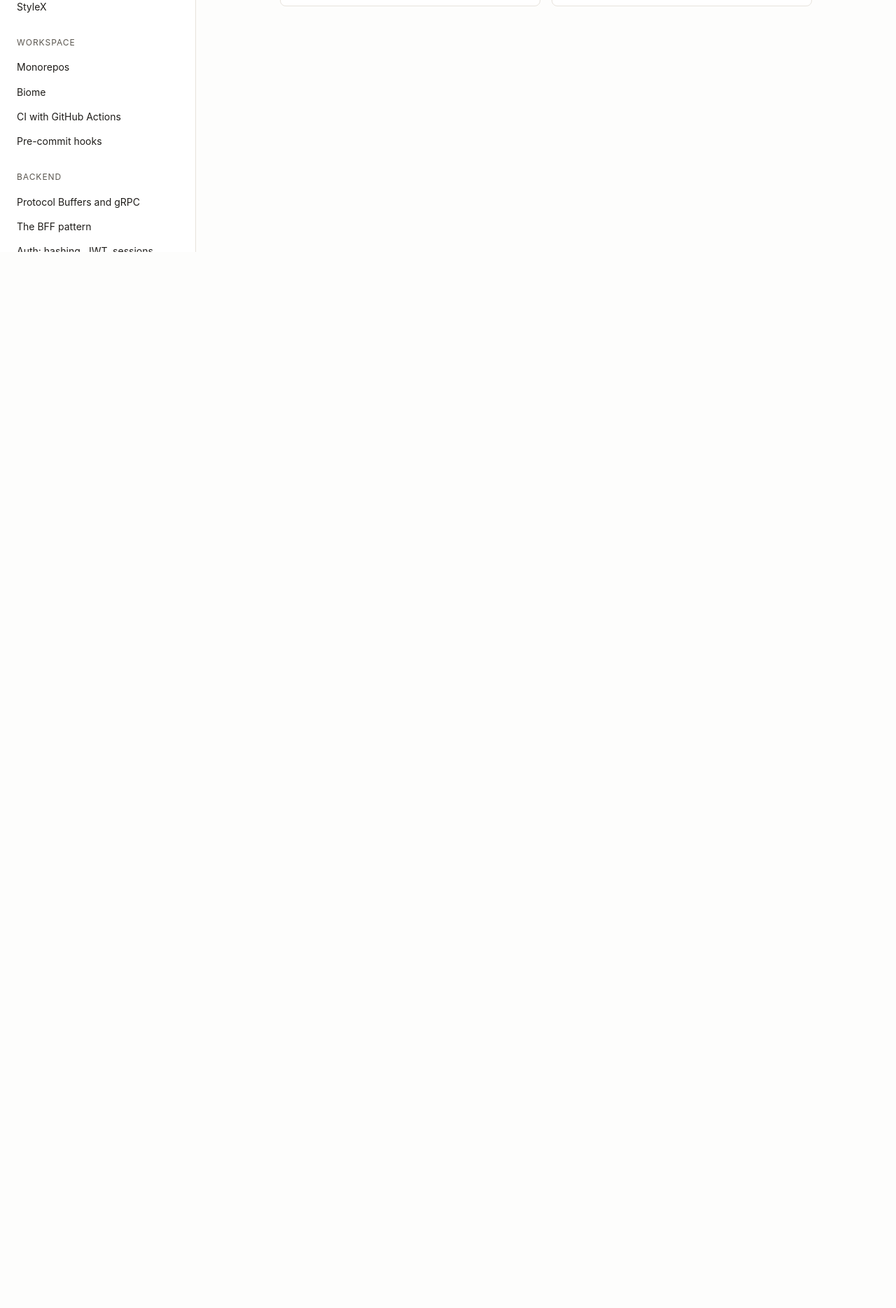
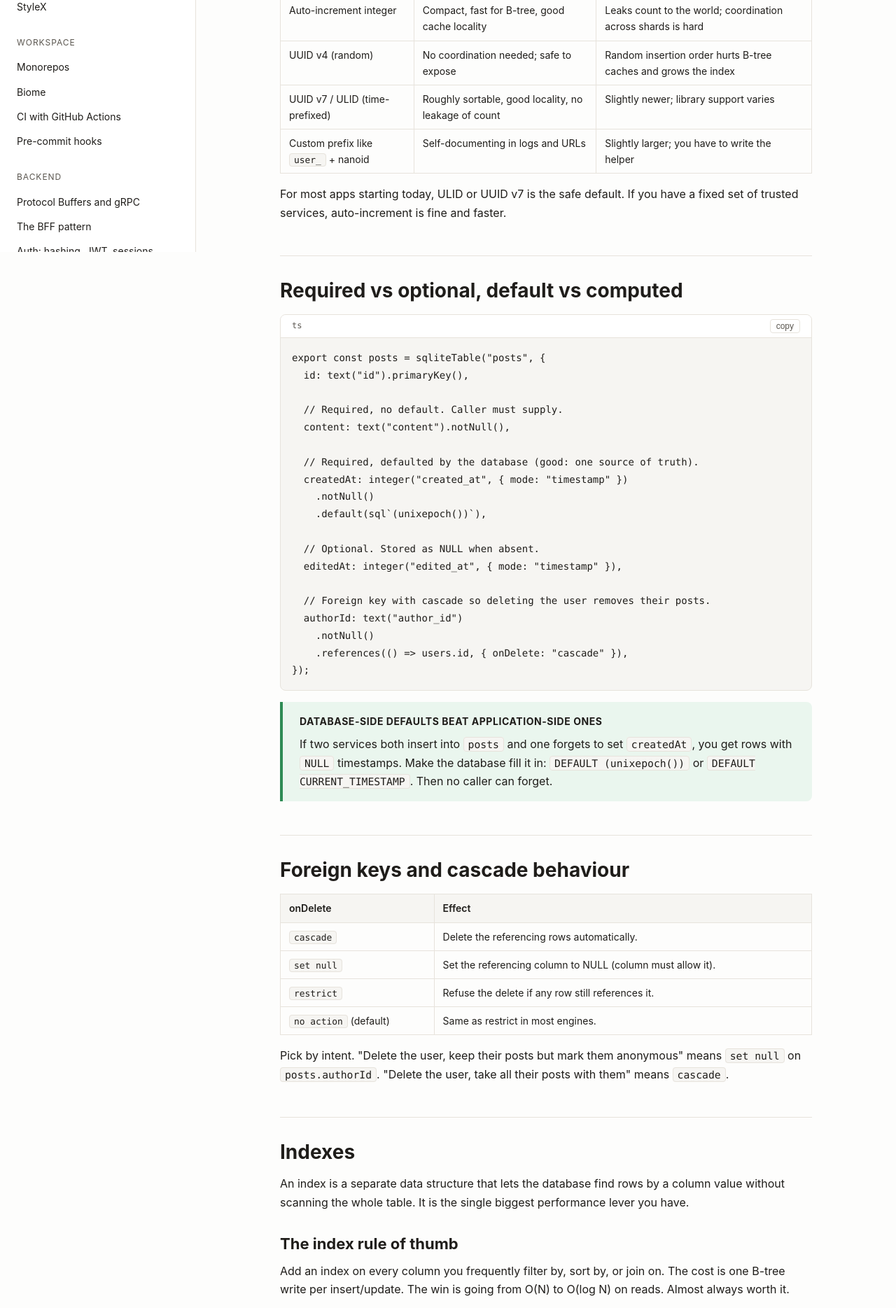
Before and after one commit to edriso/modern-fullstack-by-example, a React (Vite) app: page /schema in a window 1280 px wide. Shown: the part 440-2309 px from the top of the page at 70% size. Before the commit the page ends 800 px from the top, so only its background shows below. Built offline with nearby package versions, Linux system fonts and the light colour scheme.

Commit message:
docs: schema and relations page

```diff
--- a/src/routes/schema.tsx
+++ b/src/routes/schema.tsx
@@ -1,5 +1,6 @@
 import { createFileRoute } from "@tanstack/react-router";
-import { Stub } from "../components/Stub";
+import { Callout } from "../components/Callout";
+import { CodeBlock } from "../components/CodeBlock";
 import { TopicLayout } from "../components/TopicLayout";
 
 export const Route = createFileRoute("/schema")({
@@ -12,9 +13,268 @@ function Page() {
 			slug="/schema"
 			group="Data"
 			title="Schema and relations"
-			tagline="Designing tables, indexes, foreign keys, and timestamps."
+			tagline="Designing tables, picking primary keys, choosing the right indexes, and what to do when the schema needs to change."
 		>
-			<Stub what="Schema and relations" />
+			<p>
+				The fastest path to a slow app is the wrong schema. Get the columns and
+				indexes right and the queries are usually obvious. Get them wrong and you fight
+				the database for the rest of the project.
+			</p>
+
+			<h2>Pick a primary key strategy and stick with it</h2>
+			<table>
+				<thead>
+					<tr>
+						<th>Strategy</th>
+						<th>Pros</th>
+						<th>Cons</th>
+					</tr>
+				</thead>
+				<tbody>
+					<tr>
+						<td>Auto-increment integer</td>
+						<td>Compact, fast for B-tree, good cache locality</td>
+						<td>Leaks count to the world; coordination across shards is hard</td>
+					</tr>
+					<tr>
+						<td>UUID v4 (random)</td>
+						<td>No coordination needed; safe to expose</td>
+						<td>Random insertion order hurts B-tree caches and grows the index</td>
+					</tr>
+					<tr>
+						<td>UUID v7 / ULID (time-prefixed)</td>
+						<td>Roughly sortable, good locality, no leakage of count</td>
+						<td>Slightly newer; library support varies</td>
+					</tr>
+					<tr>
+						<td>Custom prefix like <code>user_</code> + nanoid</td>
+						<td>Self-documenting in logs and URLs</td>
+						<td>Slightly larger; you have to write the helper</td>
+					</tr>
+				</tbody>
+			</table>
+			<p>
+				For most apps starting today, ULID or UUID v7 is the safe default. If you have
+				a fixed set of trusted services, auto-increment is fine and faster.
+			</p>
+
+			<h2>Required vs optional, default vs computed</h2>
+			<CodeBlock lang="ts">{`export const posts = sqliteTable("posts", {
+  id: text("id").primaryKey(),
+
+  // Required, no default. Caller must supply.
+  content: text("content").notNull(),
+
+  // Required, defaulted by the database (good: one source of truth).
+  createdAt: integer("created_at", { mode: "timestamp" })
+    .notNull()
+    .default(sql\`(unixepoch())\`),
+
+  // Optional. Stored as NULL when absent.
+  editedAt: integer("edited_at", { mode: "timestamp" }),
+
+  // Foreign key with cascade so deleting the user removes their posts.
+  authorId: text("author_id")
+    .notNull()
+    .references(() => users.id, { onDelete: "cascade" }),
+});`}</CodeBlock>
+			<Callout kind="tip" title="Database-side defaults beat application-side ones">
+				<p>
+					If two services both insert into <code>posts</code> and one forgets to set
+					{" "}
+					<code>createdAt</code>, you get rows with <code>NULL</code> timestamps. Make
+					the database fill it in: <code>DEFAULT (unixepoch())</code> or
+					{" "}
+					<code>DEFAULT CURRENT_TIMESTAMP</code>. Then no caller can forget.
+				</p>
+			</Callout>
+
+			<h2>Foreign keys and cascade behaviour</h2>
+			<table>
+				<thead>
+					<tr>
+						<th>onDelete</th>
+						<th>Effect</th>
+					</tr>
+				</thead>
+				<tbody>
+					<tr>
+						<td><code>cascade</code></td>
+						<td>Delete the referencing rows automatically.</td>
+					</tr>
+					<tr>
+						<td><code>set null</code></td>
+						<td>Set the referencing column to NULL (column must allow it).</td>
+					</tr>
+					<tr>
+						<td><code>restrict</code></td>
+						<td>Refuse the delete if any row still references it.</td>
+					</tr>
+					<tr>
+						<td><code>no action</code> (default)</td>
+						<td>Same as restrict in most engines.</td>
+					</tr>
+				</tbody>
+			</table>
+			<p>
+				Pick by intent. "Delete the user, keep their posts but mark them anonymous"
+				means <code>set null</code> on <code>posts.authorId</code>. "Delete the user,
+				take all their posts with them" means <code>cascade</code>.
+			</p>
+
+			<h2>Indexes</h2>
+			<p>
+				An index is a separate data structure that lets the database find rows by a
+				column value without scanning the whole table. It is the single biggest
+				performance lever you have.
+			</p>
+
+			<h3>The index rule of thumb</h3>
+			<p>
+				Add an index on every column you frequently filter by, sort by, or join on. The
+				cost is one B-tree write per insert/update. The win is going from O(N) to
+				O(log N) on reads. Almost always worth it.
+			</p>
+
+			<CodeBlock lang="ts">{`import { index, sqliteTable, text, integer, unique } from "drizzle-orm/sqlite-core";
+
+export const posts = sqliteTable(
+  "posts",
+  {
+    id: text("id").primaryKey(),
+    authorId: text("author_id").notNull(),
+    createdAt: integer("created_at").notNull(),
+  },
+  (table) => ({
+    // We constantly query "posts by this author, newest first".
+    // A composite index on (authorId, createdAt DESC) handles both
+    // the filter and the sort with a single index scan.
+    authorRecent: index("posts_author_recent_idx").on(
+      table.authorId,
+      table.createdAt,
+    ),
+  }),
+);`}</CodeBlock>
+
+			<h3>Unique constraints</h3>
+			<p>
+				A unique constraint is also an index that enforces no two rows share a value
+				(or set of values).
+			</p>
+			<CodeBlock lang="ts">{`export const likes = sqliteTable(
+  "likes",
+  {
+    id: text("id").primaryKey(),
+    userId: text("user_id").notNull(),
+    postId: text("post_id"),
+    commentId: text("comment_id"),
+  },
+  (table) => ({
+    // A user can like a given post once. Enforced by the database,
+    // not by application logic that might race.
+    uniquePostLike: unique().on(table.userId, table.postId),
+    uniqueCommentLike: unique().on(table.userId, table.commentId),
+  }),
+);`}</CodeBlock>
+
+			<h2>Timestamp conventions</h2>
+			<p>
+				Add <code>createdAt</code> and <code>updatedAt</code> to every table from day
+				one. They cost nothing and they answer questions you don't yet know you'll
+				have. The simplest scheme:
+			</p>
+			<CodeBlock lang="ts">{`createdAt: integer("created_at", { mode: "timestamp" })
+  .notNull()
+  .default(sql\`(unixepoch())\`),
+
+updatedAt: integer("updated_at", { mode: "timestamp" })
+  .notNull()
+  .default(sql\`(unixepoch())\`)
+  .$onUpdate(() => new Date()),`}</CodeBlock>
+
+			<h2>Soft deletes vs hard deletes</h2>
+			<p>
+				Sometimes you want to "delete" without actually losing the row (audit, support,
+				undo). Pattern: a <code>deletedAt</code> nullable timestamp, plus a query helper
+				that filters out non-null rows.
+			</p>
+			<CodeBlock lang="ts">{`// Schema:
+deletedAt: integer("deleted_at", { mode: "timestamp" }),
+
+// Read helper:
+function activePosts() {
+  return db.select().from(posts).where(isNull(posts.deletedAt));
+}
+
+// "Delete":
+await db
+  .update(posts)
+  .set({ deletedAt: new Date() })
+  .where(eq(posts.id, postId));`}</CodeBlock>
+			<Callout kind="warn" title="Soft deletes are a discipline">
+				<p>
+					Every read has to remember the <code>WHERE deleted_at IS NULL</code>, or
+					users see ghosts. Centralise the helper. Don't sprinkle the check across
+					every query.
+				</p>
+			</Callout>
+
+			<h2>Migrations: the survival guide</h2>
+			<p>
+				The schema will change. The trick is making changes you can deploy without
+				downtime, ideally in any order with the running code.
+			</p>
+			<ul>
+				<li>
+					<strong>Adding a nullable column</strong>: safe. Old code keeps working.
+				</li>
+				<li>
+					<strong>Adding a NOT NULL column</strong>: do it in two steps. First add as
+					nullable with a default, backfill, then enforce NOT NULL.
+				</li>
+				<li>
+					<strong>Renaming a column</strong>: never one-shot. Add the new column, dual
+					-write from the app, backfill, switch reads, drop the old column. This is
+					also called <em>expand-and-contract</em>.
+				</li>
+				<li>
+					<strong>Dropping a column</strong>: stop reading from it for a deploy cycle,
+					then drop. If you drop while the old binary still queries it, you're rolling
+					back the deploy.
+				</li>
+				<li>
+					<strong>Adding an index on a big table</strong>: use the database's online
+					/ concurrent index creation. In Postgres,{" "}
+					<code>CREATE INDEX CONCURRENTLY</code>.
+				</li>
+			</ul>
+
+			<h2>Common interview questions</h2>
+			<ul>
+				<li>
+					<strong>What columns should you index?</strong> Anything you filter on, sort
+					by, or join on. Composite indexes help when you filter + sort together.
+					Don't index columns you never query by; the write cost is wasted.
+				</li>
+				<li>
+					<strong>What's a composite index and when is order in the columns
+					list significant?</strong> An index on multiple columns. Order matters: an
+					index on <code>(a, b)</code> can serve queries on <code>a</code> alone or on
+					{" "}
+					<code>a + b</code>, but not on <code>b</code> alone. Put the most-filtered
+					column first.
+				</li>
+				<li>
+					<strong>How do you handle a non-trivial schema change in production?</strong>{" "}
+					Expand-and-contract: add the new shape, write to both, backfill, switch
+					reads, drop the old shape. Each step is a safe deploy.
+				</li>
+				<li>
+					<strong>Soft delete or hard delete?</strong> Soft when you need audit / undo
+					/ recovery. Hard when the data should genuinely be gone (GDPR, legal). Soft
+					adds query overhead and discipline.
+				</li>
+			</ul>
 		</TopicLayout>
 	);
 }
```
